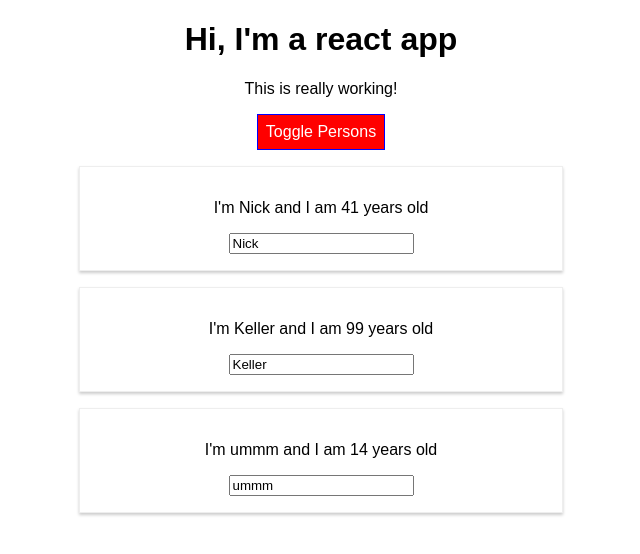
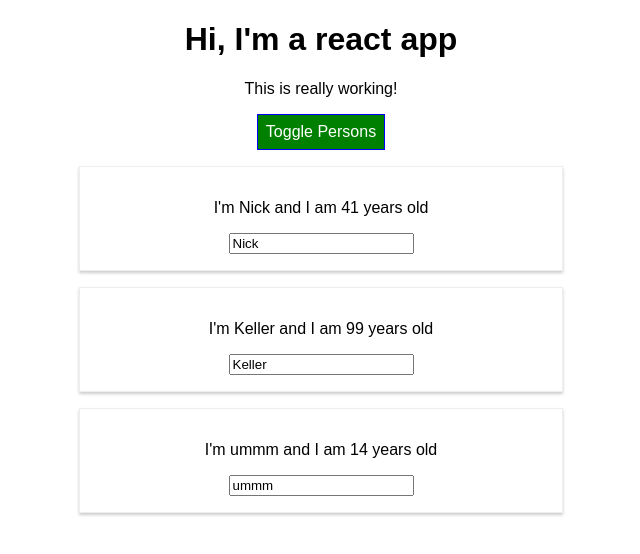
Before and after one commit to nickassembly/ReactGuide, a React (Create React App) app: page / in a window 1280 px wide. Both pictures are taken after a click on the button "Toggle Persons". Shown: the top 554 px of the page, without its empty margins (319-959 px from the left). Built offline with nearby package versions, Linux system fonts and the light colour scheme.

Commit message:
removed styled components

```diff
--- a/src/App.css
+++ b/src/App.css
@@ -9,3 +9,17 @@
 .bold {
   font-weight: bold;
 }
+
+.button {
+  background-color: green;
+  color: white;
+  font: inherit;
+  border: 1px solid blue;
+  padding: 8px;
+  cursor: pointer;
+}
+
+.button:hover {
+  background-color: lightgreen;
+  color: black;
+}
--- a/src/App.js
+++ b/src/App.js
@@ -112,9 +112,9 @@
       <div className='App'>
         <h1>Hi, I'm a react app</h1>
         <p className={classes.join(' ')}>This is really working!</p>
-        <StyledButton alt={this.state.showPersons} onClick={this.togglePersonsHandler}>
+        <button className='button' onClick={this.togglePersonsHandler}>
           Toggle Persons
-        </StyledButton>
+        </button>
         {persons}
       </div>
     );
--- a/src/Person/Person.css
+++ b/src/Person/Person.css
@@ -1,8 +1,8 @@
-/* .Person {
+.Person {
   width: 60%;
   margin: 16px auto;
   border: 1px solid #eee;
   box-shadow: 0 2px 3px #ccc;
   padding: 16px;
   text-align: center;
-} */
+}
```
